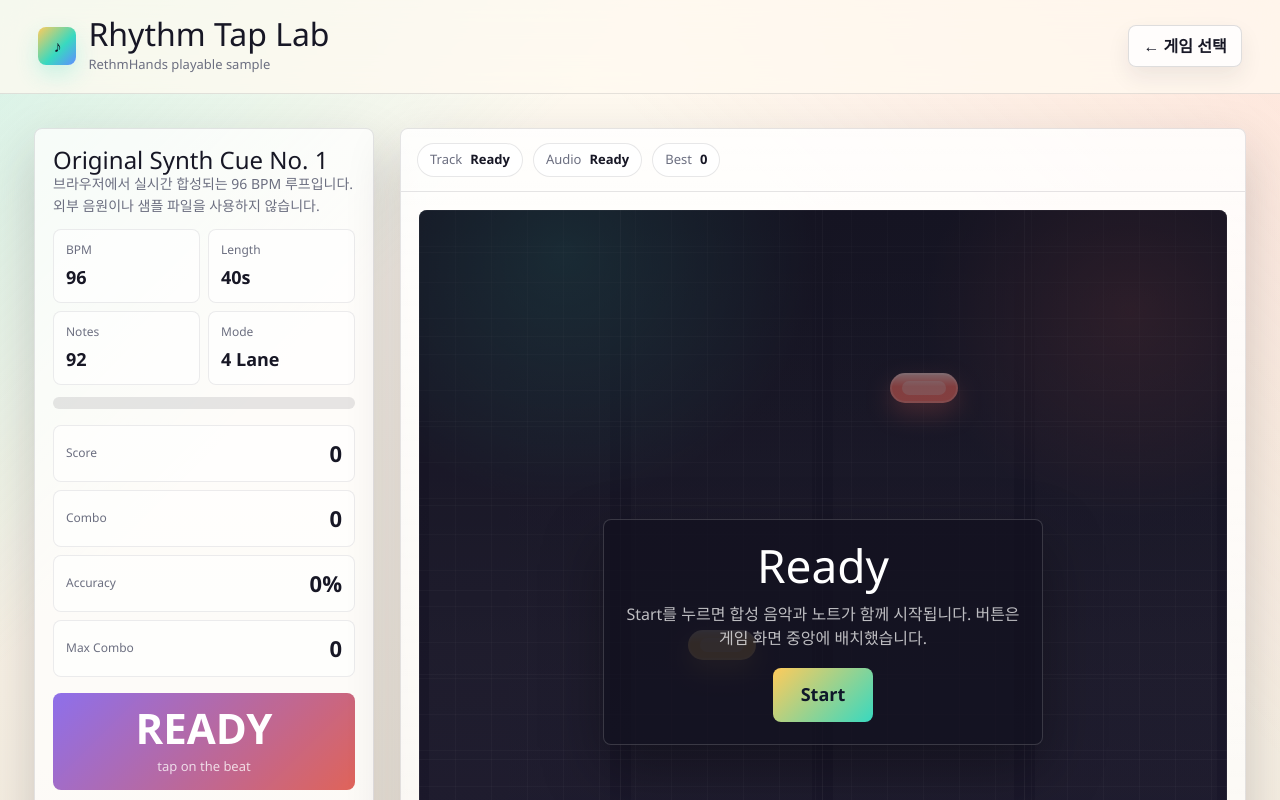
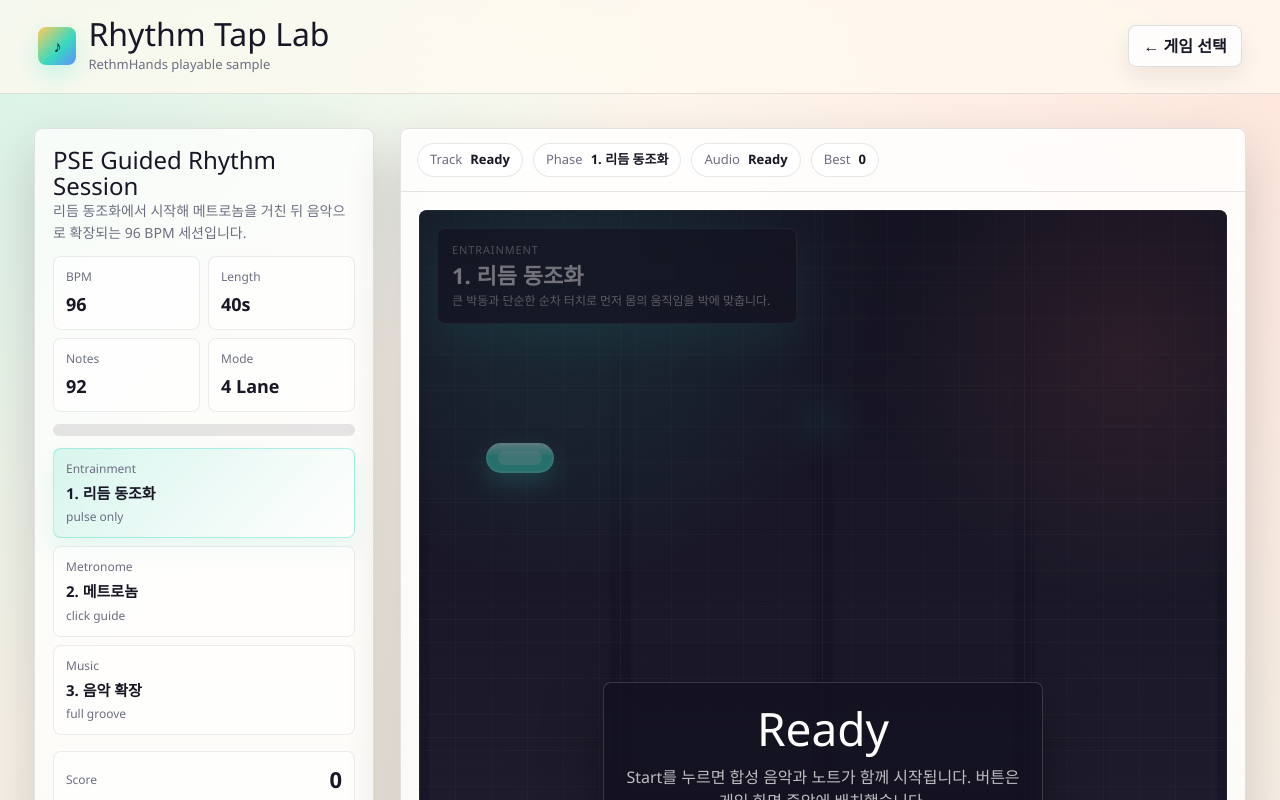
Before and after one commit to papong1318/rehab-codex, a Next.js app: page /self-rehab-hand/rhythm in a window 1280 px wide. Shown: the top 800 px of the page. Built offline with nearby package versions, Linux system fonts and the light colour scheme.

Commit message:
Add PSE phased rhythm training

```diff
--- a/src/components/rhythm-tap-game.module.css
+++ b/src/components/rhythm-tap-game.module.css
@@ -169,6 +169,51 @@
   transition: width 0.18s ease;
 }
 
+.phaseTrack {
+  display: grid;
+  gap: 8px;
+}
+
+.phaseStep {
+  position: relative;
+  overflow: hidden;
+  display: grid;
+  gap: 4px;
+  padding: 11px 12px;
+  border: 1px solid rgba(23, 23, 37, 0.08);
+  border-radius: var(--radius);
+  background: rgba(255, 255, 255, 0.54);
+}
+
+.phaseStep small,
+.phaseStep span {
+  position: relative;
+  z-index: 1;
+  color: var(--muted);
+  font-size: 12px;
+}
+
+.phaseStep strong {
+  position: relative;
+  z-index: 1;
+  font-size: 15px;
+}
+
+.phaseStep i {
+  position: absolute;
+  left: 0;
+  bottom: 0;
+  height: 4px;
+  border-radius: 999px;
+  background: linear-gradient(90deg, var(--coral), var(--amber), var(--teal));
+}
+
+.activePhase {
+  border-color: rgba(56, 217, 192, 0.38);
+  background: linear-gradient(135deg, rgba(56, 217, 192, 0.18), rgba(255, 255, 255, 0.74));
+  box-shadow: 0 12px 24px rgba(56, 217, 192, 0.12);
+}
+
 .stats {
   display: grid;
   gap: 8px;
@@ -299,6 +344,91 @@
     linear-gradient(180deg, var(--stage) 0%, var(--stage-2) 100%);
   background-size: 36px 36px, 36px 36px, auto, auto, auto;
   box-shadow: inset 0 0 0 1px rgba(255, 255, 255, 0.08);
+}
+
+.phaseBadge {
+  position: absolute;
+  top: 18px;
+  left: 18px;
+  z-index: 7;
+  width: min(360px, calc(100% - 150px));
+  display: grid;
+  gap: 5px;
+  padding: 13px 14px;
+  border-radius: var(--radius);
+  color: #fff;
+  background: rgba(18, 17, 31, 0.72);
+  border: 1px solid rgba(255, 255, 255, 0.14);
+  box-shadow: 0 18px 38px rgba(0, 0, 0, 0.2);
+  backdrop-filter: blur(12px);
+}
+
+.phaseBadge small {
+  color: rgba(255, 255, 255, 0.62);
+  font-size: 11px;
+  letter-spacing: 0.08em;
+  text-transform: uppercase;
+}
+
+.phaseBadge strong {
+  font-size: clamp(16px, 2.1vw, 22px);
+  line-height: 1.1;
+}
+
+.phaseBadge span {
+  color: rgba(255, 255, 255, 0.72);
+  font-size: 12px;
+  line-height: 1.45;
+}
+
+.pulseCore {
+  position: absolute;
+  left: 50%;
+  top: 18%;
+  width: 132px;
+  height: 132px;
+  border-radius: 999px;
+  translate: -50% -50%;
+  pointer-events: none;
+  z-index: 1;
+  background: radial-gradient(circle, rgba(255, 255, 255, 0.22), rgba(56, 217, 192, 0.1) 44%, transparent 70%);
+  animation: phasePulse 0.625s ease-in-out infinite;
+}
+
+.sync {
+  --phase-color: var(--teal);
+}
+
+.metro {
+  --phase-color: var(--amber);
+}
+
+.music {
+  --phase-color: var(--blue);
+}
+
+.phaseBadge.sync {
+  box-shadow: 0 18px 42px rgba(56, 217, 192, 0.18);
+}
+
+.phaseBadge.metro {
+  box-shadow: 0 18px 42px rgba(255, 203, 91, 0.16);
+}
+
+.phaseBadge.music {
+  box-shadow: 0 18px 42px rgba(95, 141, 255, 0.18);
+}
+
+.pulseCore.sync {
+  background: radial-gradient(circle, rgba(56, 217, 192, 0.36), rgba(56, 217, 192, 0.12) 42%, transparent 70%);
+}
+
+.pulseCore.metro {
+  background: radial-gradient(circle, rgba(255, 203, 91, 0.34), rgba(255, 203, 91, 0.12) 42%, transparent 70%);
+}
+
+.pulseCore.music {
+  background: radial-gradient(circle, rgba(95, 141, 255, 0.32), rgba(56, 217, 192, 0.12) 42%, transparent 70%);
 }
 
 .lanes {
@@ -649,6 +779,18 @@
   }
 }
 
+@keyframes phasePulse {
+  0%,
+  100% {
+    opacity: 0.32;
+    scale: 0.72;
+  }
+  50% {
+    opacity: 0.82;
+    scale: 1.1;
+  }
+}
+
 @media (max-width: 940px) {
   .topbar {
     align-items: flex-start;
@@ -703,4 +845,15 @@
     width: 52px;
     height: 28px;
   }
+
+  .phaseBadge {
+    width: calc(100% - 102px);
+    top: 12px;
+    left: 12px;
+    padding: 10px 11px;
+  }
+
+  .phaseBadge span {
+    display: none;
+  }
 }
--- a/src/components/rhythm-tap-game.tsx
+++ b/src/components/rhythm-tap-game.tsx
@@ -31,6 +31,16 @@ type TouchFeedback = {
   kind: "perfect" | "great" | "good" | "bad" | "miss";
 };
 
+type Phase = {
+  id: "sync" | "metro" | "music";
+  title: string;
+  label: string;
+  description: string;
+  cue: string;
+  startBeat: number;
+  endBeat: number;
+};
+
 const BPM = 96;
 const BEAT = 60 / BPM;
 const TRAVEL_TIME = 1.85;
@@ -41,6 +51,35 @@ const LANE_COLORS = ["#38d9c0", "#ffcb5b", "#ff6f61", "#5f8dff"];
 const LANE_KEYS = ["d", "f", "j", "k"];
 const LANE_NOTES = [523.25, 659.25, 783.99, 987.77];
 const LANE_LABELS = ["검지", "중지", "약지", "소지"];
+const PHASES: Phase[] = [
+  {
+    id: "sync",
+    title: "1. 리듬 동조화",
+    label: "Entrainment",
+    description: "큰 박동과 단순한 순차 터치로 먼저 몸의 움직임을 박에 맞춥니다.",
+    cue: "pulse only",
+    startBeat: 0,
+    endBeat: 16,
+  },
+  {
+    id: "metro",
+    title: "2. 메트로놈",
+    label: "Metronome",
+    description: "강박과 약박 클릭을 분명히 제시해 일정한 손가락 타이밍을 안정화합니다.",
+    cue: "click guide",
+    startBeat: 16,
+    endBeat: 32,
+  },
+  {
+    id: "music",
+    title: "3. 음악 확장",
+    label: "Music",
+    description: "리듬 구조 위에 드럼, 베이스, 코드, 가이드톤을 얹어 음악 안에서 지속합니다.",
+    cue: "full groove",
+    startBeat: 32,
+    endBeat: 64,
+  },
+];
 
 function makeStats(): Stats {
   return {
@@ -64,23 +103,43 @@ function buildChart(): Note[] {
     [[0, 3], [0.5, 1], [1, 2], [2, 0], [2.5, 2], [3, 1]],
   ];
 
-  for (let bar = 0; bar < 16; bar += 1) {
+  for (let beat = 2; beat < 16; beat += 1) {
+    notes.push({
+      id: notes.length,
+      time: beat * BEAT,
+      lane: (beat - 2) % 4,
+      hit: false,
+      missed: false,
+    });
+  }
+
+  for (let beat = 16; beat < 32; beat += 0.5) {
+    notes.push({
+      id: notes.length,
+      time: beat * BEAT,
+      lane: Math.floor((beat - 16) * 2) % 4,
+      hit: false,
+      missed: false,
+    });
+  }
+
+  for (let bar = 0; bar < 8; bar += 1) {
     const pattern = barPatterns[bar % barPatterns.length];
     pattern.forEach(([offset, lane]) => {
       notes.push({
         id: notes.length,
-        time: (bar * 4 + offset) * BEAT,
+        time: (32 + bar * 4 + offset) * BEAT,
         lane,
         hit: false,
         missed: false,
       });
     });
 
-    if (bar === 7 || bar === 15) {
+    if (bar === 7) {
       [0, 1, 2, 3].forEach((lane, index) => {
         notes.push({
           id: notes.length,
-          time: (bar * 4 + 3.75 + index * 0.03) * BEAT,
+          time: (32 + bar * 4 + 3.75 + index * 0.03) * BEAT,
           lane,
           hit: false,
           missed: false,
@@ -90,6 +149,11 @@ function buildChart(): Note[] {
   }
 
   return notes.sort((a, b) => a.time - b.time);
+}
+
+function phaseForTime(time: number) {
+  const beat = Math.min(SONG_BEATS - 0.001, Math.max(0, time / BEAT));
+  return PHASES.find((phase) => beat >= phase.startBeat && beat < phase.endBeat) ?? PHASES[PHASES.length - 1];
 }
 
 function createAudioContext() {
@@ -164,10 +228,28 @@ function scheduleSong(ctx: AudioContext, out: AudioNode, chart: Note[], baseTime
   const bassPlan = [130.81, 110, 87.31, 98];
 
   for (let beat = 0; beat < SONG_BEATS; beat += 0.5) {
-    playNoise(ctx, out, baseTime + beat * BEAT, 0.045, beat % 1 === 0 ? 0.15 : 0.08, "highpass", 6200);
+    const t = baseTime + beat * BEAT;
+    if (beat < 16) {
+      if (beat % 1 === 0) {
+        const accent = beat % 4 === 0;
+        playTone(ctx, out, t, accent ? 330 : 247, 0.11, "sine", accent ? 0.26 : 0.18);
+        playTone(ctx, out, t + 0.012, 82.41, 0.16, "triangle", accent ? 0.18 : 0.1);
+      }
+    } else if (beat < 32) {
+      if (beat % 1 === 0) {
+        const accent = beat % 4 === 0;
+        playNoise(ctx, out, t, 0.04, accent ? 0.24 : 0.16, "highpass", accent ? 5200 : 3900);
+        playTone(ctx, out, t, accent ? 880 : 660, 0.045, "square", accent ? 0.16 : 0.1);
+      } else {
+        playNoise(ctx, out, t, 0.028, 0.07, "highpass", 6200);
+      }
+    } else {
+      playNoise(ctx, out, t, 0.045, beat % 1 === 0 ? 0.15 : 0.08, "highpass", 6200);
+    }
   }
 
   for (let beat = 0; beat < SONG_BEATS; beat += 1) {
+    if (beat < 32) continue;
     const t = baseTime + beat * BEAT;
     if (beat % 4 === 0 || beat % 4 === 2) {
       const osc = ctx.createOscillator();
@@ -188,7 +270,7 @@ function scheduleSong(ctx: AudioContext, out: AudioNode, chart: Note[], baseTime
     playTone(ctx, out, t, bassPlan[Math.floor(beat / 4) % bassPlan.length], BEAT * 0.42, "triangle", 0.18);
   }
 
-  for (let bar = 0; bar < 16; bar += 1) {
+  for (let bar = 8; bar < 16; bar += 1) {
     const t = baseTime + bar * 4 * BEAT;
     chordPlan[bar % chordPlan.length].forEach((freq, index) => {
       playTone(ctx, out, t + index * 0.012, freq, BEAT * 3.8, "sine", 0.16);
@@ -196,7 +278,15 @@ function scheduleSong(ctx: AudioContext, out: AudioNode, chart: Note[], baseTime
   }
 
   chart.forEach((note) => {
-    playTone(ctx, out, baseTime + note.time, LANE_NOTES[note.lane] / 2, 0.09, "square", 0.12);
+    const beat = note.time / BEAT;
+    const t = baseTime + note.time;
+    if (beat < 16) {
+      playTone(ctx, out, t, LANE_NOTES[note.lane] / 3, 0.12, "sine", 0.1);
+    } else if (beat < 32) {
+      playTone(ctx, out, t, LANE_NOTES[note.lane] / 2, 0.07, "square", 0.11);
+    } else {
+      playTone(ctx, out, t, LANE_NOTES[note.lane] / 2, 0.09, "square", 0.12);
+    }
   });
 }
 
@@ -221,6 +311,12 @@ export default function RhythmTapGame() {
     ? Math.round(((stats.perfect + stats.great * 0.74 + stats.good * 0.48) / totalPlayed) * 100)
     : 0;
   const progress = Math.min(100, (songTime / SONG_LENGTH) * 100);
+  const activePhase = phaseForTime(songTime);
+  const activeBeat = Math.min(SONG_BEATS, songTime / BEAT);
+  const phaseProgress = Math.min(
+    100,
+    Math.max(0, ((activeBeat - activePhase.startBeat) / (activePhase.endBeat - activePhase.startBeat)) * 100),
+  );
   const latestFeedbackByLane = useMemo(() => {
     const map = new Map<number, TouchFeedback>();
     feedbacks.forEach((feedback) => map.set(feedback.lane, feedback));
@@ -434,8 +530,8 @@ export default function RhythmTapGame() {
         <aside className={`${styles.panel} ${styles.dashboard}`}>
           <section className={styles.songCard}>
             <div>
-              <h2>Original Synth Cue No. 1</h2>
-              <p>브라우저에서 실시간 합성되는 96 BPM 루프입니다. 외부 음원이나 샘플 파일을 사용하지 않습니다.</p>
+              <h2>PSE Guided Rhythm Session</h2>
+              <p>리듬 동조화에서 시작해 메트로놈을 거친 뒤 음악으로 확장되는 96 BPM 세션입니다.</p>
             </div>
             <div className={styles.metaList}>
               <div><small>BPM</small><strong>96</strong></div>
@@ -444,6 +540,19 @@ export default function RhythmTapGame() {
               <div><small>Mode</small><strong>4 Lane</strong></div>
             </div>
             <div className={styles.meter}><div style={{ width: `${progress}%` }} /></div>
+            <section className={styles.phaseTrack} aria-label="PSE 단계">
+              {PHASES.map((phase) => (
+                <div
+                  className={`${styles.phaseStep} ${phase.id === activePhase.id ? styles.activePhase : ""}`}
+                  key={phase.id}
+                >
+                  <small>{phase.label}</small>
+                  <strong>{phase.title}</strong>
+                  <span>{phase.cue}</span>
+                  {phase.id === activePhase.id && <i style={{ width: `${phaseProgress}%` }} />}
+                </div>
+              ))}
+            </section>
           </section>
 
           <section className={styles.stats} aria-label="점수판">
@@ -474,11 +583,18 @@ export default function RhythmTapGame() {
         <section className={`${styles.panel} ${styles.gameCard}`}>
           <div className={styles.hud}>
             <span>Track <strong>{running ? "Playing" : "Ready"}</strong></span>
+            <span>Phase <strong>{activePhase.title}</strong></span>
             <span>Audio <strong>{audioRef.current ? "On" : "Ready"}</strong></span>
             <span>Best <strong>{stats.score.toLocaleString("ko-KR")}</strong></span>
           </div>
           <section className={styles.stageWrap}>
             <div className={styles.stage}>
+              <div className={`${styles.phaseBadge} ${styles[activePhase.id]}`}>
+                <small>{activePhase.label}</small>
+                <strong>{activePhase.title}</strong>
+                <span>{activePhase.description}</span>
+              </div>
+              <div className={`${styles.pulseCore} ${styles[activePhase.id]}`} aria-hidden="true" />
               <div className={styles.lanes}>
                 {LANE_LABELS.map((label, index) => (
                   <div
```
